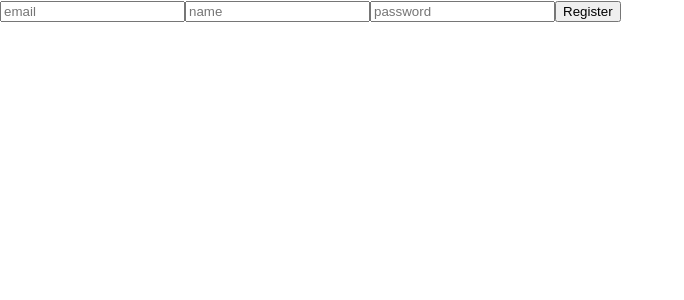
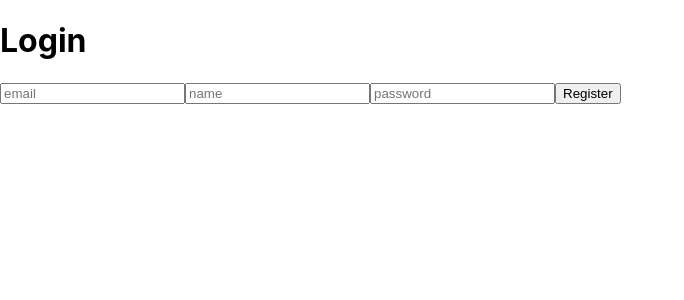
Before and after one commit to Rebmeir770/MySQL, a React (Create React App) app in the folder with client/Client/client/: page / in a window 1280 px wide. Shown: the top 300 px of the page, without its empty margins (0-684 px from the left). Built offline with nearby package versions, Linux system fonts and the light colour scheme.

Commit message:
Login - Register

```diff
--- a/with client/Client/client/package.json
+++ b/with client/Client/client/package.json
@@ -12,6 +12,7 @@
     "@types/node": "^17.0.45",
     "@types/react": "^18.0.25",
     "@types/react-dom": "^18.0.9",
+    "axios": "^1.2.0",
     "joi": "^17.7.0",
     "react": "^18.2.0",
     "react-dom": "^18.2.0",
--- a/with client/Client/client/src/App.tsx
+++ b/with client/Client/client/src/App.tsx
@@ -1,12 +1,14 @@
 import React from 'react';
-import logo from './logo.svg';
+import logo from './logo.svg'
 import { Counter } from './features/counter/Counter';
 import './App.css';
-import Register from './features/register/Register';
+import Register from './features/Register/register';
+import Login from './features/Login/login';
 
 function App() {
   return (
     <div>
+      <Login/>
       <Register/>
     </div>
   );
```
Also changed, not shown: 2 other files (tests, documents, lock files or other folders).
